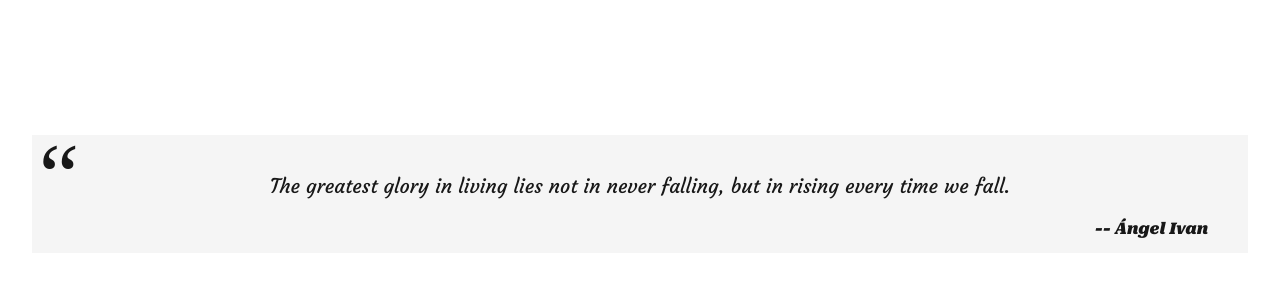
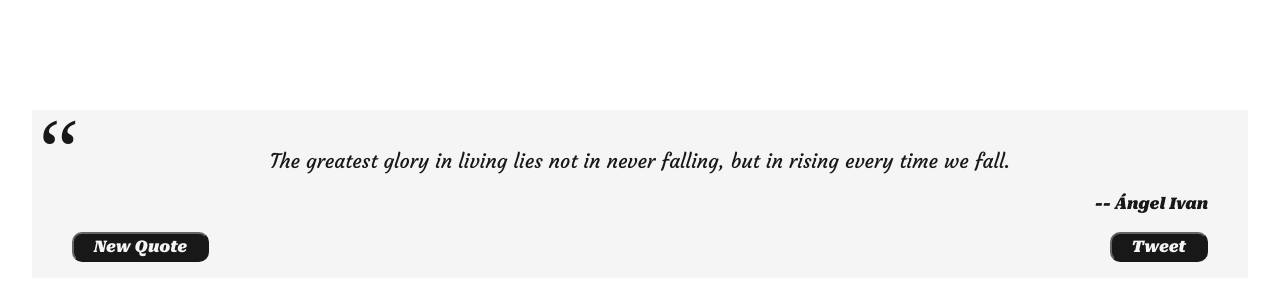
Before and after one commit to Angel-Martinez-G-6085/QuoteExtension, a website built with webpack: page public/index.html in a window 1280 px wide. Shown: the part 206-506 px from the top of the page. Built offline with nearby package versions, Linux system fonts and the light colour scheme; no server answers.

Commit message:
funcion para manejar el boton de cambio de quote

```diff
--- a/src/components/inicio/inicio.html
+++ b/src/components/inicio/inicio.html
@@ -1,8 +1,13 @@
 <main class="quote-container">
-    <blockquote class="blockquote">
-        <p class="blockquote__text">The greatest glory in living lies not in never falling, but in rising every time we fall. </p>
-        <p class="blockquote__author">
-            -- Ángel Ivan
-        </p>
-    </blockquote>
+  <blockquote class="blockquote">
+    <p class="blockquote__text">
+      The greatest glory in living lies not in never falling, but in rising
+      every time we fall.
+    </p>
+    <p class="blockquote__author">-- Ángel Ivan</p>
+    <div class="buttons">
+      <button class="bquote">New Quote</button>
+      <button class="btweet">Tweet</button>
+    </div>
+  </blockquote>
 </main>
--- a/src/components/inicio/inicio.js
+++ b/src/components/inicio/inicio.js
@@ -1,10 +1,11 @@
 import './inicio.scss';
 import INICIO from './inicio.html';
-import { setData } from '../../utils/setData';
+import { setButtonsEvent, setData } from '../../utils/setData';
 
 const loadInicio = () => {
   const header = document.querySelector('.header');
   header.insertAdjacentHTML('afterend', INICIO);
   setData();
+  setButtonsEvent();
 };
 export default loadInicio;
--- a/src/components/inicio/inicio.scss
+++ b/src/components/inicio/inicio.scss
@@ -39,3 +39,21 @@
     font-family: var(--author-font);
     font-weight: bold;
 }
+
+.buttons {
+    width: 100%;
+    padding-top: 2rem;
+    display: flex;
+    justify-content: space-between;
+
+    .bquote,.btweet {
+        cursor: pointer;
+        padding: 0.4rem 2rem;
+        border-radius: 10px;
+        color: whitesmoke;
+        background-color: black;
+        font-family: var(--author-font);
+        font-size: 1.6rem;
+        font-weight: 400;
+    }
+}
--- a/src/utils/setData.js
+++ b/src/utils/setData.js
@@ -9,3 +9,8 @@ export const setData = () => {
       Author.innerHTML = author;
   });
 };
+
+export const setButtonsEvent = () => {
+  const bquote = document.querySelector('.bquote');
+  bquote.addEventListener("click",() => setData());
+}
```
